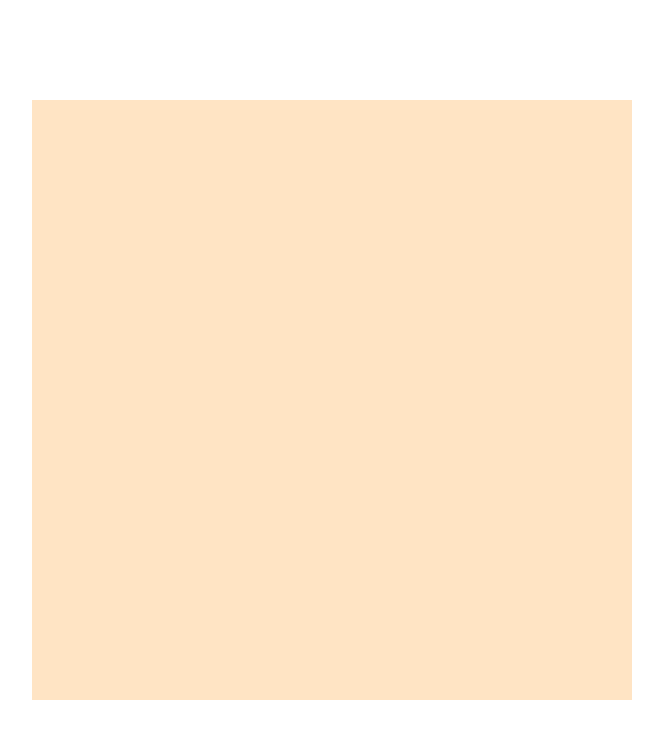
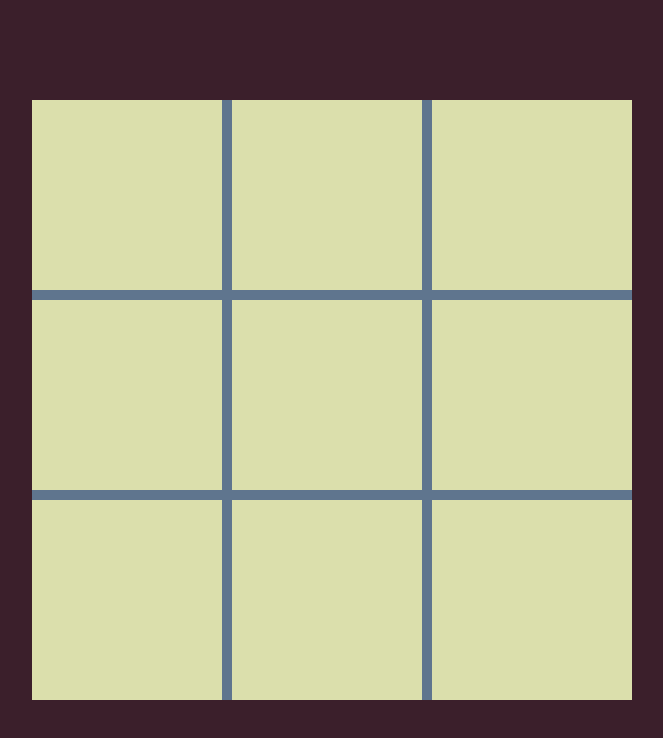
Before and after one commit to ClaudeDebussy/odin-tic-tac-toe, a plain HTML site: page index.html in a window 1280 px wide. Shown: the whole page, without its empty margins (308-971 px from the left). Drawn offline with Linux system fonts and the light colour scheme.

Commit message:
Style tic-tac-toe lines and color scheme

```diff
--- a/index.html
+++ b/index.html
@@ -9,19 +9,19 @@
 <body>
   <div class="game">
     <div class="row">
-      <div class="square col0"></div>
-      <div class="square col1"></div>
-      <div class="square col2"></div>
+      <div class="square _0-0"></div>
+      <div class="square _0-1"></div>
+      <div class="square _0-2"></div>
     </div>
     <div class="row">
-      <div class="square col0"></div>
-      <div class="square col1"></div>
-      <div class="square col2"></div>
+      <div class="square _1-0"></div>
+      <div class="square _1-1"></div>
+      <div class="square _1-2"></div>
     </div>
     <div class="row">
-      <div class="square col0"></div>
-      <div class="square col1"></div>
-      <div class="square col2"></div>
+      <div class="square _2-0"></div>
+      <div class="square _2-1"></div>
+      <div class="square _2-2"></div>
     </div>
   </div>
   <script src="script.js"></script>
--- a/style.css
+++ b/style.css
@@ -52,6 +52,14 @@ h1, h2, h3, h4, h5, h6 {
 body {
   display: grid;
   height: 100vh;
+
+  --tictactoe-purple: #3b1f2b;
+  --tictactoe-red: #db162f;
+  --tictactoe-light: #dbdfac;
+  --tictactoe-blue: #5f758e;
+  --tictactoe-darkblue: #383961;
+
+  background-color: var(--tictactoe-purple);
 }
 
 .game {
@@ -67,5 +75,24 @@ body {
 .square {
   width: 200px;
   height: 200px;
-  background-color: bisque;
+  background-color: var(--tictactoe-light);
+  color: var(--tictactoe-purple);
 }
+
+._0-0,
+._0-1,
+._0-2,
+._1-0,
+._1-1,
+._1-2 {
+  border-bottom: 10px solid var(--tictactoe-blue);
+}
+
+._0-0,
+._1-0,
+._2-0,
+._0-1,
+._1-1,
+._2-1 {
+  border-right: 10px solid var(--tictactoe-blue);
+}
```
